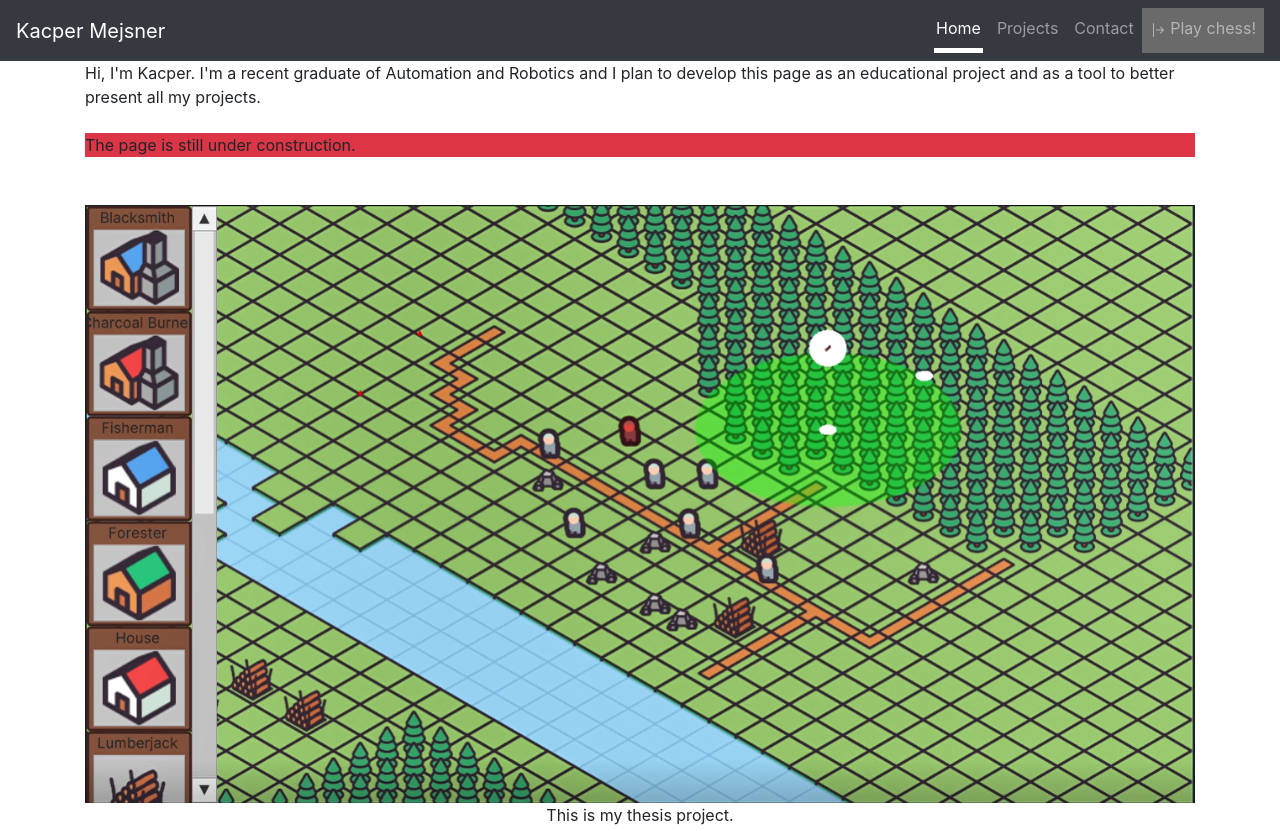
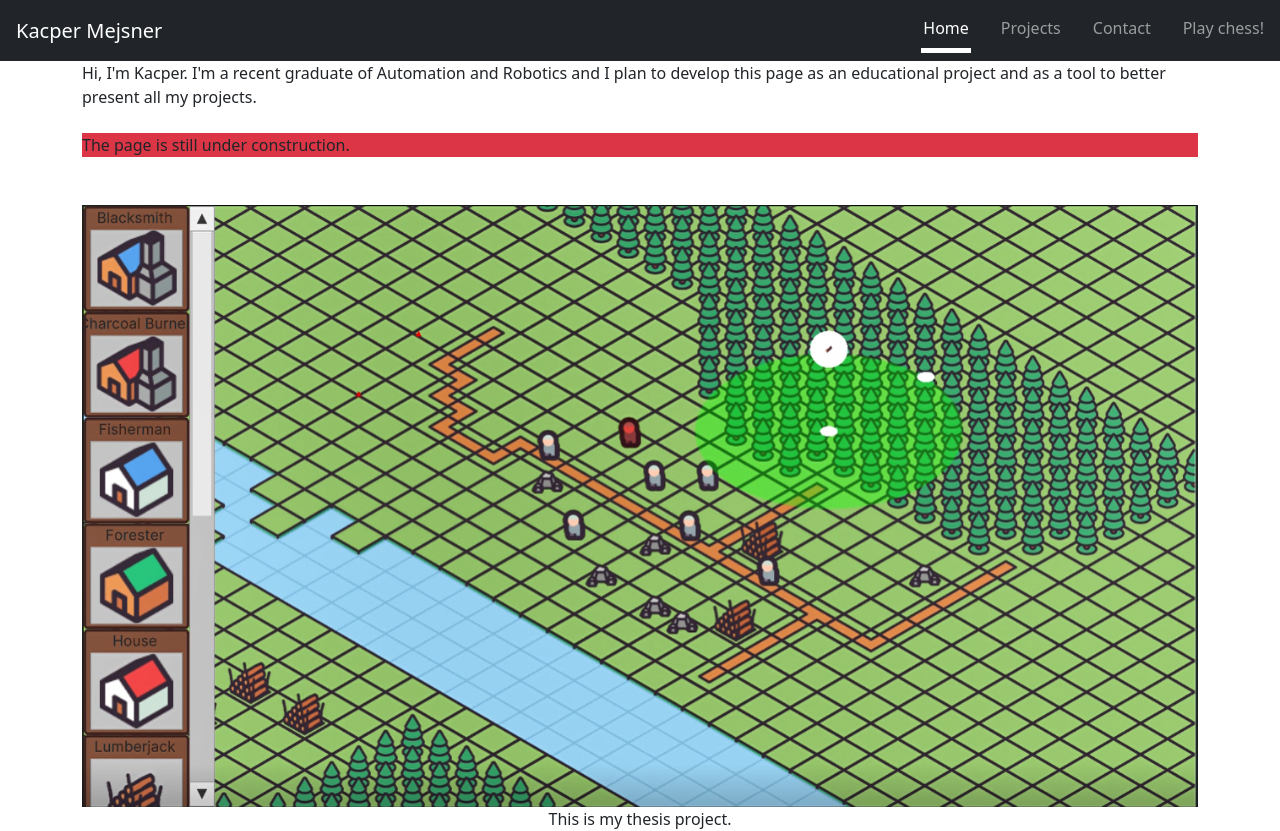
Before and after one commit to kacpermejs/Devlog, an Angular app: page /#/home in a window 1280 px wide. Built offline with nearby package versions, Linux system fonts and the light colour scheme.

Commit message:
bootstrap 5 collapse working with jquery added

```diff
--- a/angular.json
+++ b/angular.json
@@ -35,6 +35,7 @@
               "src/styles.scss"
             ],
             "scripts": [
+              "node_modules/jquery/dist/jquery.min.js",
               "node_modules/bootstrap/dist/js/bootstrap.bundle.min.js"
             ]
           },
--- a/package.json
+++ b/package.json
@@ -19,7 +19,7 @@
     "@angular/platform-browser-dynamic": "^15.0.0",
     "@angular/router": "^15.0.0",
     "@ng-bootstrap/ng-bootstrap": "^14.0.1",
-    "bootstrap": "^4.6.2",
+    "bootstrap": "^5.2.3",
     "bootstrap-icons": "^1.10.3",
     "jquery": "^3.6.3",
     "rxjs": "~7.5.0",
--- a/src/app/components/navigation-menu/navigation-menu.component.html
+++ b/src/app/components/navigation-menu/navigation-menu.component.html
@@ -1,4 +1,4 @@
-<nav class="navbar navbar-expand-lg navbar-dark bg-dark">
+<nav class="navbar navbar-expand-lg navbar-expand-md navbar-dark bg-dark">
   <a class="navbar-brand ms-3">Kacper Mejsner</a>
   <button class="navbar-toggler me-2"
           type="button"
@@ -10,26 +10,26 @@
     <span class="navbar-toggler-icon"></span>
   </button>
   <div class="collapse navbar-collapse" id="navbarToggler">
-    <ul class="navbar-nav spacing-auto">
-      <li class="nav-item">
-        <a class="nav-link" routerLink="/home" routerLinkActive="active">Home</a>
+    <ul class="navbar-nav ms-auto">
+      <li class="nav-item ms-3">
+        <a class="nav-link nav-link-area" routerLink="/home" routerLinkActive="active">
+          Home
+        </a>
         <div class="marker" routerLink="/home" routerLinkActive="active-tab-marker"></div>
       </li>
-      <li class="nav-item">
+      <li class="nav-item ms-3">
         <a class="nav-link" routerLink="/projects" routerLinkActive="active">Projects</a>
         <div class="marker" routerLink="/projects" routerLinkActive="active-tab-marker"></div>
       </li>
-      <li class="nav-item">
+      <li class="nav-item ms-3">
         <a class="nav-link" routerLink="/contact" routerLinkActive="active">Contact</a>
         <div class="marker" routerLink="/contact" routerLinkActive="active-tab-marker"></div>
       </li>
-      <li class="nav-item chess me-2">
+      <li class="nav-item me-2 ms-3">
         <a class="nav-link" href="https://kacpermejs.github.io/ng-chess/">
-          <svg xmlns="http://www.w3.org/2000/svg" width="16" height="16" fill="currentColor" class="bi bi-arrow-bar-right" viewBox="0 0 16 16">
-            <path fill-rule="evenodd" d="M6 8a.5.5 0 0 0 .5.5h5.793l-2.147 2.146a.5.5 0 0 0 .708.708l3-3a.5.5 0 0 0 0-.708l-3-3a.5.5 0 0 0-.708.708L12.293 7.5H6.5A.5.5 0 0 0 6 8Zm-2.5 7a.5.5 0 0 1-.5-.5v-13a.5.5 0 0 1 1 0v13a.5.5 0 0 1-.5.5Z"/>
-          </svg>
           Play chess!
         </a>
+        <div class="marker" routerLink="/chess" routerLinkActive="active-tab-marker"></div>
       </li>
     </ul>
   </div>
--- a/src/app/components/navigation-menu/navigation-menu.component.scss
+++ b/src/app/components/navigation-menu/navigation-menu.component.scss
@@ -5,6 +5,10 @@
   margin-right: 10%;
   width: 80%;
   height: 5px;
+}
+
+.nav-item{
+  width: fit-content;
 }
 
 .spacing-auto {
```
Also changed, not shown: 1 other file (tests, documents, lock files or other folders).
